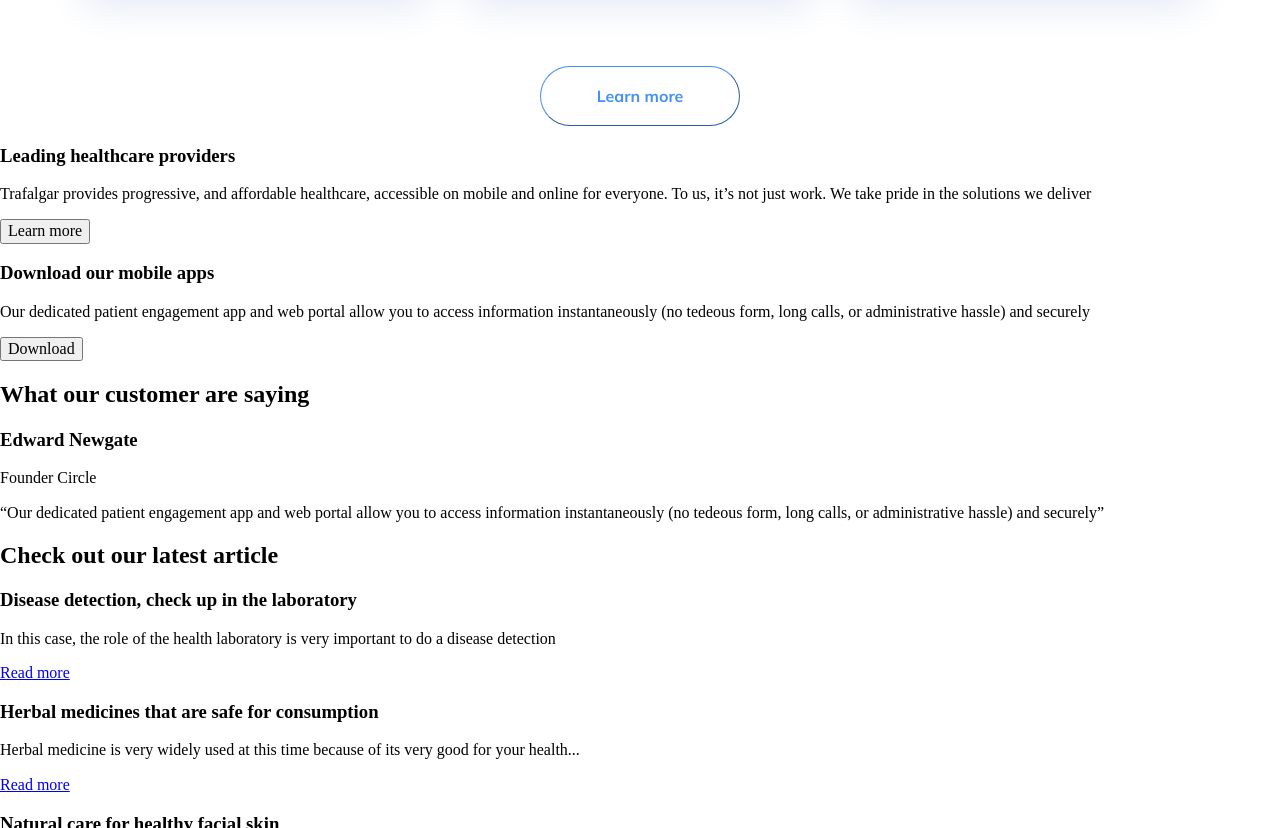
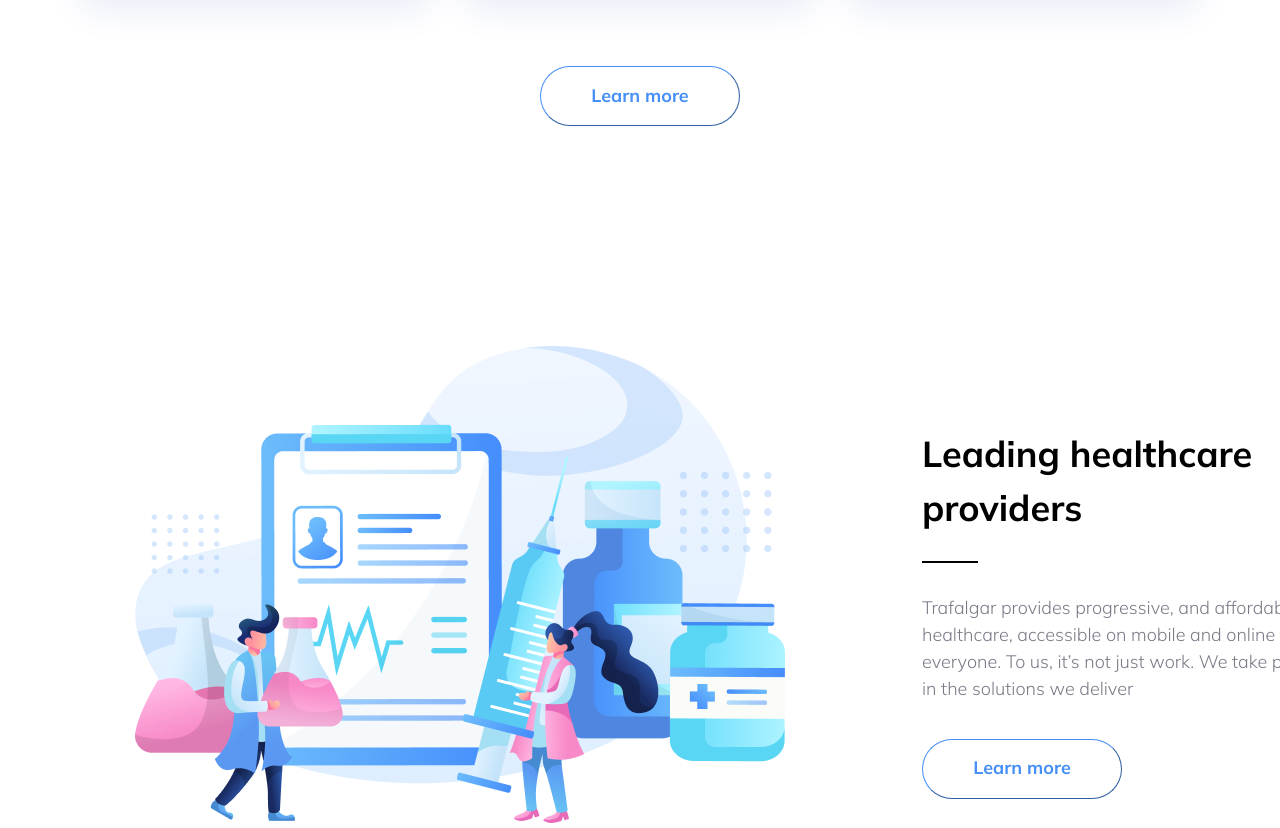
Before and after one commit to Sefiria3721/Project_Trafalgar, a plain HTML site: page index.html in a window 1280 px wide. Shown: the part 1972-2800 px from the top of the page. Drawn offline with Linux system fonts and the light colour scheme.

Commit message:
created promo second and third

```diff
--- a/css/promo.css
+++ b/css/promo.css
@@ -31,6 +31,7 @@
     font-weight: 300;
     margin-bottom: 45px;
     line-height: 1.5;
+    color: var(--text-color);
 }
 
 .promo__button{
@@ -39,7 +40,7 @@
     font-size: 18px;
     font-weight: 700;
     border: none;
-    border-radius: 30px;
+    border-radius: 55px;
     background-color: var(--button-color);
     color: var(--white-color);
 }
--- a/css/promo_second.css
+++ b/css/promo_second.css
@@ -0,0 +1,58 @@
+.promo_second{
+    display: flex;
+    flex-direction: row-reverse;
+    justify-content: space-between;
+    width: 1273px;
+    height: 477px;
+    margin: 220px 192px 0 135px;
+
+}
+
+.promo_second_wrapper{
+    align-self: center;
+    width: 486px;
+    height: 388px;
+    font-family: var(--main-font);
+
+}
+
+.promo_second__title{
+    font-size: 36px;
+    font-weight: 700;
+    margin-bottom:26px;
+    color: var(--title-color);
+    line-height: 1.5;
+}
+
+.promo_second__rectangle{
+    width: 56px;
+    height: 2px;
+    margin-bottom: 31px;;
+    background-color: var(--title-color);
+}
+
+.promo_second__text{
+    margin:0 0 37px;
+    font-size: 18px;
+    font-weight: 300;
+    line-height: 1.5;
+    color: var(--text-color);
+}
+
+.promo_second__button{
+    width: 200px;
+    height: 60px;
+    background-color: var(--white-color);
+    color: var(--button-color);
+    border-color: var(--button-color);
+    border-radius: 55px;
+    border-width: 1.5px;
+    font-size: 18px;
+    font-weight: 700;
+}
+
+.promo_second__img{
+    background-image: url('../images/promo_second.png');
+    width: 650px;
+    height: 477px;
+}
--- a/css/promo_third.css
+++ b/css/promo_third.css
@@ -0,0 +1,56 @@
+.promo_third{
+    display: flex;
+    justify-content: space-between;
+    width: 1156px;
+    height: 434px;
+    margin: 229px 164px 251px 280px;
+}
+
+.promo_third_wrapper{
+    align-self: center;
+    width: 420px;
+    height: 375px;
+    font-family: var(--main-font);
+}
+
+.promo_third__title{
+    width: 254px;
+    font-size: 36px;
+    font-weight: 700;
+    margin-bottom:30px;
+    color: var(--title-color);
+    line-height: 1.5;
+}
+
+.promo_third__rectangle{
+    width: 56px;
+    height: 2px;
+    margin-bottom: 31px;;
+    background-color: var(--title-color);
+}
+
+.promo_third__text{
+    margin:0 0 40px;
+    font-size: 18px;
+    font-weight: 300;
+    line-height: 1.5;
+    color: var(--text-color);
+}
+
+.promo_third__button{
+    width: 200px;
+    height: 56px;
+    background-color: var(--white-color);
+    color: var(--button-color);
+    border-color: var(--button-color);
+    border-radius: 55px;
+    border-width: 1.5px;
+    font-size: 18px;
+    font-weight: 700;
+}
+
+.promo_third__img{
+    background-image: url('../images/promo_third.png');
+    width: 665px;
+    height: 434px;
+}
--- a/css/services.css
+++ b/css/services.css
@@ -153,5 +153,6 @@
     border-radius: 55px;
     border-width: 1.5px;
     margin-top: 69px;
+    font-size: 18px;
     font-weight: 700;
 }
--- a/index.html
+++ b/index.html
@@ -78,20 +78,22 @@
 
         <div class="promo_second">
             <div class="promo_second_wrapper">
-                <div class="promo_second__img"></div>
                 <h3 class="promo_second__title"> Leading healthcare providers</h3>
-                <p class="promo_second__text"> Trafalgar provides progressive, and affordable healthcare, accessible on mobile and online for everyone. To us, it’s not just work. We take pride in the solutions we deliver</p>
+                <div class="promo_second__rectangle"></div>
+                <p class="promo_second__text"> Trafalgar provides progressive, and affordable <br>healthcare, accessible on mobile and online for<br> everyone. To us, it’s not just work. We take pride<br> in the solutions we deliver</p>
                 <button class="promo_second__button"> Learn more</button>
             </div>
+            <div class="promo_second__img"></div>
         </div>
 
         <div class="promo_third">
             <div class="promo_third_wrapper">
-                <div class="promo_third__img"></div>
                 <h3 class="promo_third__title"> Download our mobile apps</h3>
-                <p class="promo_third__text"> Our dedicated patient engagement app and web portal allow you to access information instantaneously (no tedeous form, long calls, or administrative hassle) and securely</p>
-                <button class="promo_third__button"> Download</button>
+                <div class="promo_third__rectangle"></div>
+                <p class="promo_third__text"> Our dedicated patient engagement app and<br> web portal allow you to access information<br> instantaneously (no tedeous form, long calls,<br> or administrative hassle) and securely</p>
+                <button class="promo_third__button"> Download  &#129047;</button>
             </div>
+            <div class="promo_third__img"></div>
         </div>
 
         <div class="reviews">
--- a/style.css
+++ b/style.css
@@ -4,6 +4,7 @@
 @import "css/services.css";
 @import "css/promo.css";
 @import "css/promo_second.css";
+@import "css/promo_third.css";
 @import "css/reviews.css";
 @import "css/articles.css";
 @import "css/footer.css";
```
